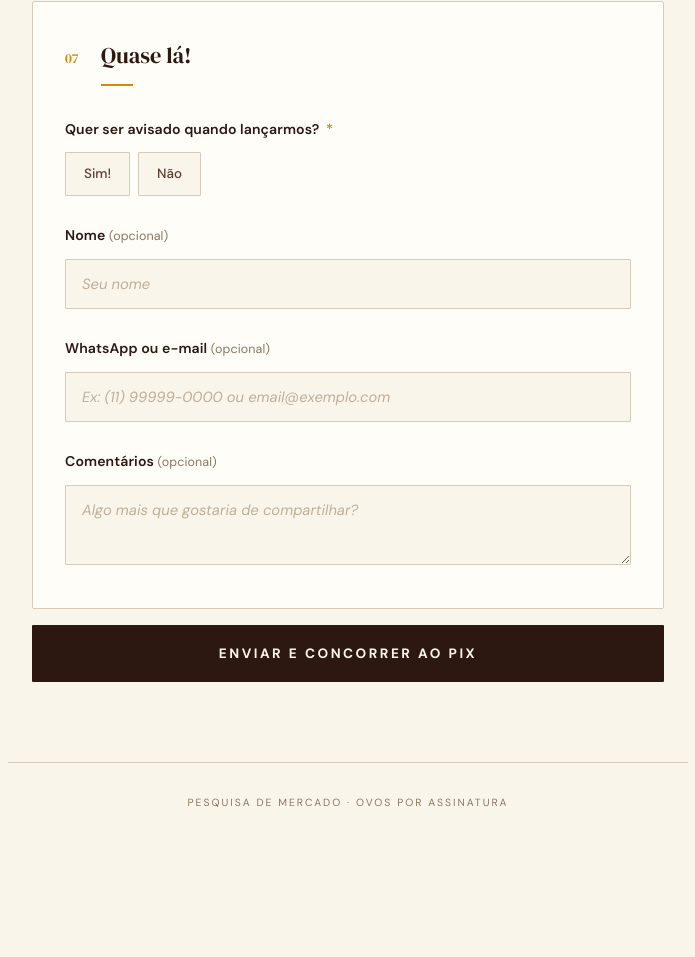
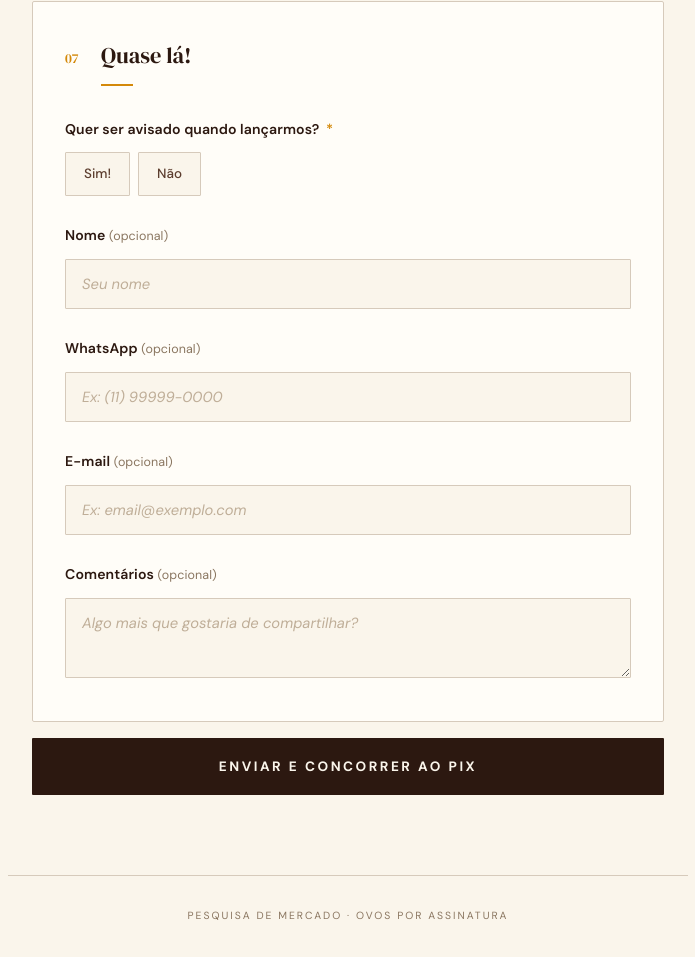
Before and after one commit to Banza-ok/Formulario-Ovo, a plain HTML site: page frontend/index.html in a window 1280 px wide. Shown: the part 3285-4242 px from the top of the page, without its empty margins (292-987 px from the left). Before the commit the page ends 4129 px from the top, so only its background shows below. Drawn offline with Linux system fonts and the light colour scheme.

Commit message:
nova atualizacao

```diff
--- a/frontend/index.html
+++ b/frontend/index.html
@@ -790,8 +790,13 @@
         </div>
 
         <div class="campo">
-          <label class="campo-label" for="contato">WhatsApp ou e-mail <small>(opcional)</small></label>
-          <input type="text" id="contato" name="contato" placeholder="Ex: (11) 99999-0000 ou email@exemplo.com">
+          <label class="campo-label" for="whatsapp">WhatsApp <small>(opcional)</small></label>
+          <input type="text" id="whatsapp" name="whatsapp" placeholder="Ex: (11) 99999-0000">
+        </div>
+
+        <div class="campo">
+          <label class="campo-label" for="email">E-mail <small>(opcional)</small></label>
+          <input type="text" id="email" name="email" placeholder="Ex: email@exemplo.com">
         </div>
 
         <div class="campo">
@@ -919,7 +924,8 @@
 
       dados.bairro = form.querySelector('#bairro').value.trim();
       dados.nome = form.querySelector('#nome').value.trim() || null;
-      dados.contato = form.querySelector('#contato').value.trim() || null;
+      dados.whatsapp = form.querySelector('#whatsapp').value.trim() || null;
+      dados.email = form.querySelector('#email').value.trim() || null;
       dados.comentarios = form.querySelector('#comentarios').value.trim() || null;
       dados.frustracao_outros_texto = form.querySelector('#frustracao_outros_texto').value.trim() || null;
       dados.importancia_outros_texto = form.querySelector('#importancia_outros_texto').value.trim() || null;
```
